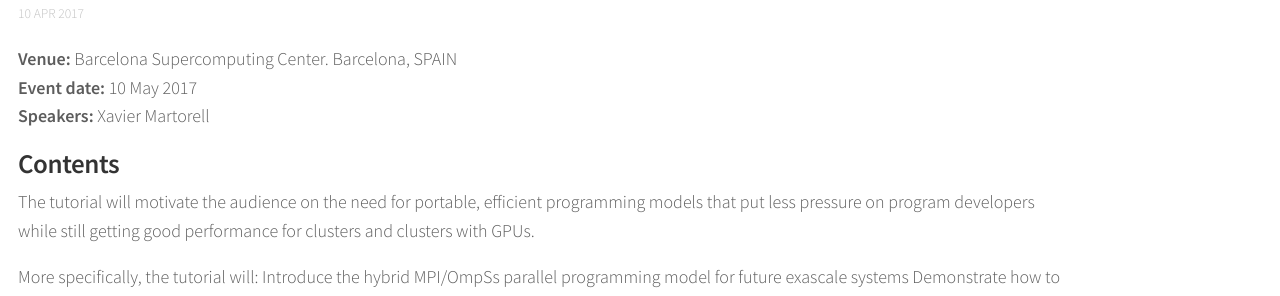
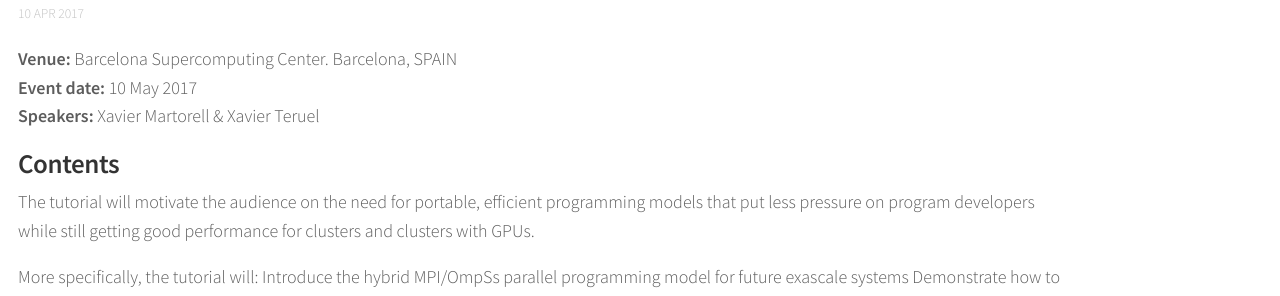
Before and after one commit to xteruel/xteruel.github.io, a Jekyll site: the page built from _posts/2017-03-10-heterogeneous-programming.md, in a window 1280 px wide and 900 px high. Shown: the part 153-449 px from the top of the window. Built offline with Jekyll 4.4.1, drawn with Linux system fonts in a browser that asks for light colours; nearby versions of some CDN libraries.

```diff
--- a/_posts/2017-03-10-heterogeneous-programming.md
+++ b/_posts/2017-03-10-heterogeneous-programming.md
@@ -6,8 +6,8 @@ title: "Heterogeneous Programming on GPUs with MPI + OmpSs"
 description: "The tutorial will motivate the audience on the need for portable and efficient programming models in order to get good performance in clusters with GPUs."
 date: 2017-04-10
 venue: "Barcelona Supercomputing Center. Barcelona, SPAIN"
-event: 2017-05-10
-speakers: "Xavier Martorell"
+event: 2017-05-10&11
+speakers: "Xavier Martorell & Xavier Teruel"
 tags: [MPI, OmpSs]
 comments: true
 share: true
```
